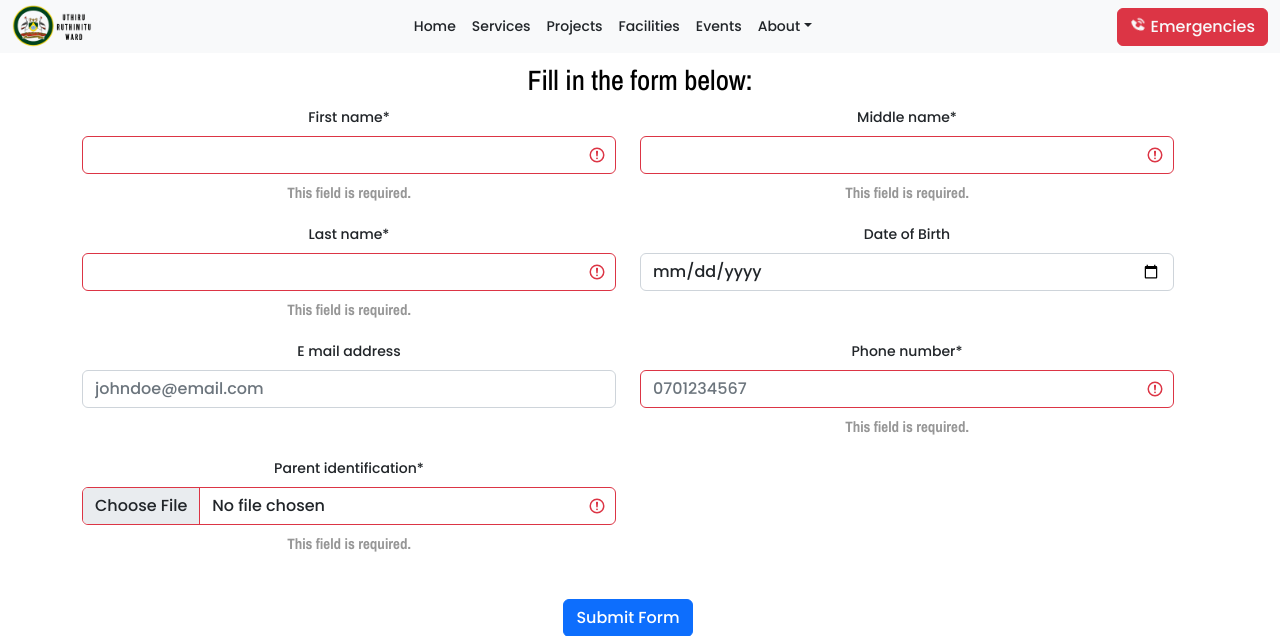
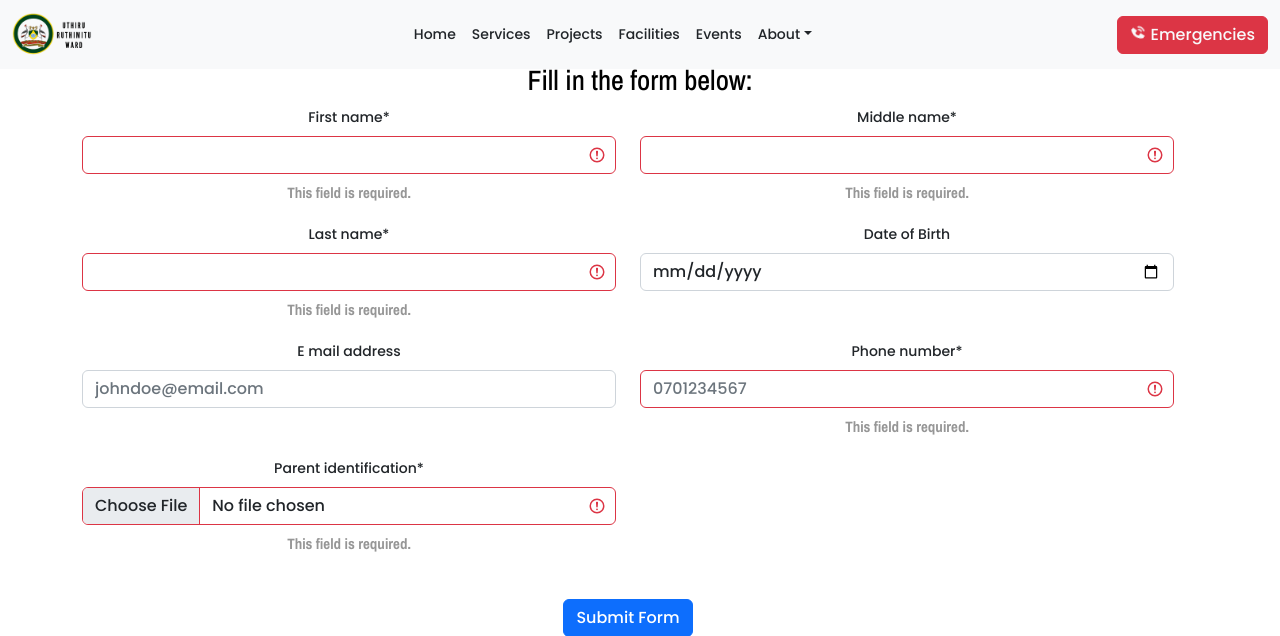
Before and after one commit to geofrey254/uthiru-ruthimitu_ward, a Django app: page /uthiru-ruthimitu/birth_certificate_registration/ in a window 1280 px wide. Shown: the top 636 px of the page. Run offline with Django 4.2, Linux system fonts and the light colour scheme; some libraries are stand-ins or nearby versions; some web fonts are replaced.

Commit message:
added padding to navbar

```diff
--- a/home/templates/home/base.html
+++ b/home/templates/home/base.html
@@ -64,7 +64,7 @@
     </div> -->
     <!-- ////////////////////////////////////////////////////////////////////////// -->
     <!-- Nav Sample Two -->
-    <nav class="navbar navbar-expand-md navbar-dark fixed-top bg-light p-0">
+    <nav class="navbar navbar-expand-md navbar-dark fixed-top bg-light">
         <div class="container-fluid">
             <a href="{% url 'home' %}" class="navbar-brand">
                 <img src="{% static 'img/logo2.png' %}" class="img-fluid" alt="logo" width="80">
```
